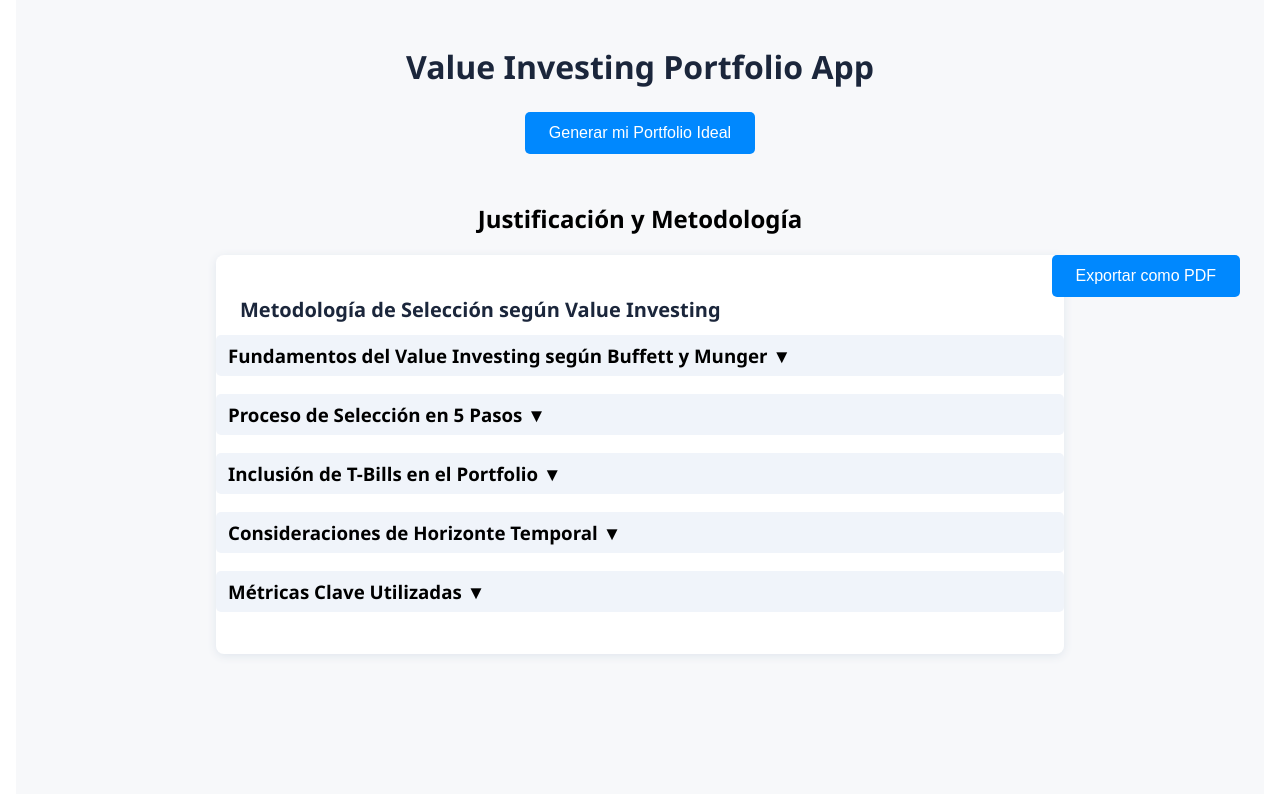
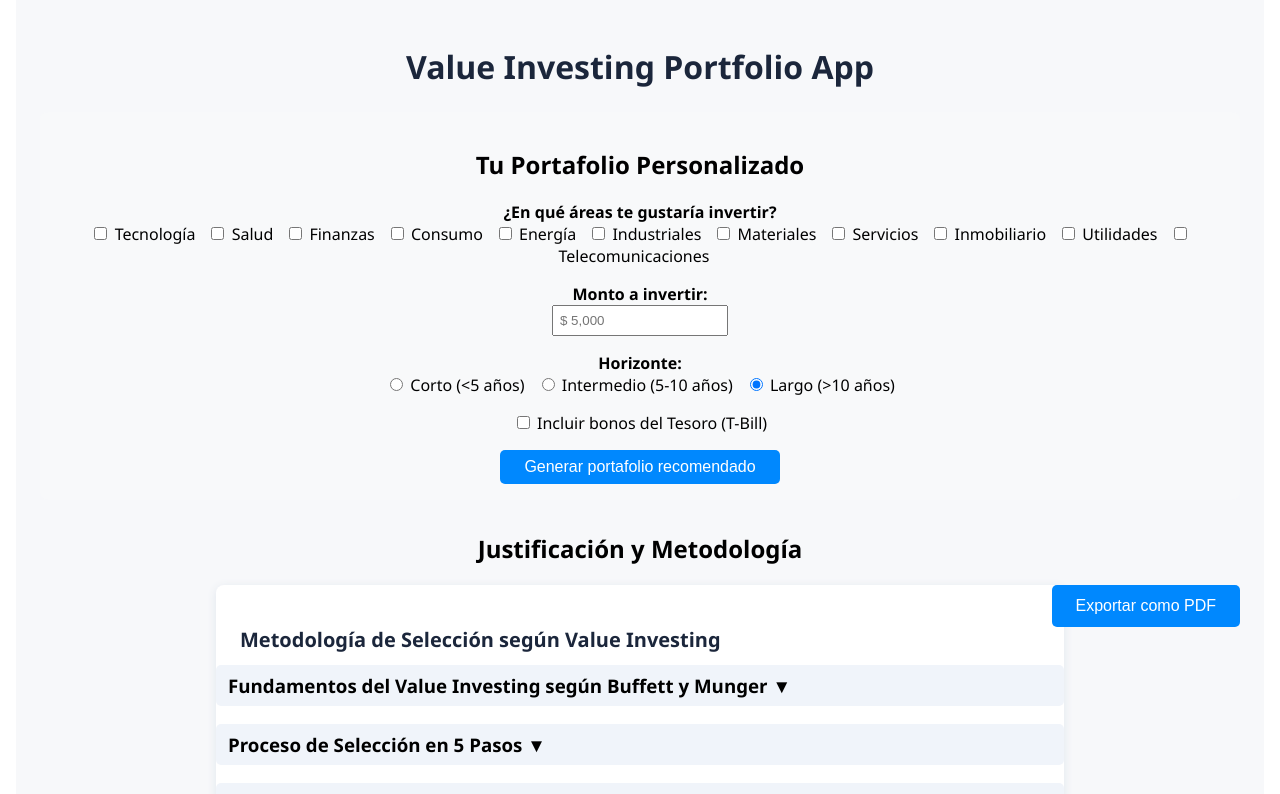
Before and after one commit to pjvalverde/value-investing-portfolio, a React (Create React App) app: page / in a window 1280 px wide. Shown: the top 794 px of the page. Built offline with nearby package versions, Linux system fonts and the light colour scheme.

Commit message:
Frontend: formulario dinámico para generación de portafolio, integración con backend

```diff
--- a/src/App.js
+++ b/src/App.js
@@ -1,5 +1,6 @@
 import './App.css';
 import { useState } from 'react';
+import PortfolioForm from './components/PortfolioForm';
 import PortfolioCharts from './components/PortfolioCharts';
 import MethodologyDoc from './components/MethodologyDoc';
 import HistoricalChart from './components/HistoricalChart';
@@ -9,27 +10,29 @@ function App() {
   const [portfolio, setPortfolio] = useState([]);
   const [loading, setLoading] = useState(false);
   const [error, setError] = useState('');
-  // Simulación de datos históricos y comparativos
   const [historicalData, setHistoricalData] = useState([]);
   const [comparativeData, setComparativeData] = useState([]);
 
-  const fetchPortfolio = async () => {
+  const fetchPortfolio = async (formData) => {
     setLoading(true);
     setError('');
     try {
-      // Generar portafolio (POST)
-      // Construye la URL base correctamente (sin barra al final)
       const BASE_URL = process.env.REACT_APP_BACKEND_URL.replace(/\/$/, '');
-      // Generar portafolio (POST)
-      await fetch(`${BASE_URL}/generate_portfolio`, { method: 'POST' });
-      // Esperar unos segundos a que el backend lo genere
-      await new Promise(res => setTimeout(res, 3000));
+      // Enviar datos del formulario al backend
+      const resGen = await fetch(`${BASE_URL}/generate_portfolio`, {
+        method: 'POST',
+        headers: { 'Content-Type': 'application/json' },
+        body: JSON.stringify(formData)
+      });
+      if (!resGen.ok) throw new Error('No se pudo generar el portafolio');
+      // Esperar unos segundos a que el backend lo procese
+      await new Promise(res => setTimeout(res, 2000));
       // Obtener portafolio (GET)
       const res = await fetch(`${BASE_URL}/portfolio`, { method: 'GET' });
       if (!res.ok) throw new Error('No se pudo obtener el portafolio');
       const data = await res.json();
       setPortfolio(data);
-      // Simula datos históricos y comparativos (reemplazar por fetch real)
+      // (Opcional) Simula datos históricos y comparativos
       setHistoricalData([
         { date: '2022-01', value: 100, CompanyA: 100, CompanyB: 100 },
         { date: '2022-06', value: 110, CompanyA: 115, CompanyB: 108 },
@@ -51,9 +54,7 @@ function App() {
   return (
     <div className="App" style={{ maxWidth: 1200, margin: '0 auto', padding: 24 }}>
       <h1>Value Investing Portfolio App</h1>
-      <button onClick={fetchPortfolio} disabled={loading} style={{ marginBottom: 16 }}>
-        {loading ? 'Generando...' : 'Generar mi Portfolio Ideal'}
-      </button>
+      <PortfolioForm onSubmit={fetchPortfolio} loading={loading} />
       {error && <div style={{ color: 'red' }}>{error}</div>}
       {portfolio.length > 0 && <PortfolioCharts portfolio={portfolio} />}
       {/* Visualización histórica */}
--- /dev/null
+++ b/src/components/PortfolioForm.js
@@ -0,0 +1,88 @@
+import React, { useState } from 'react';
+
+const SECTORS = [
+  'Tecnología',
+  'Salud',
+  'Finanzas',
+  'Consumo',
+  'Energía',
+  'Industriales',
+  'Materiales',
+  'Servicios',
+  'Inmobiliario',
+  'Utilidades',
+  'Telecomunicaciones',
+];
+
+const PortfolioForm = ({ onSubmit, loading }) => {
+  const [amount, setAmount] = useState('');
+  const [horizon, setHorizon] = useState('largo');
+  const [includeTBills, setIncludeTBills] = useState(false);
+  const [selectedSectors, setSelectedSectors] = useState([]);
+
+  const handleSectorChange = (sector) => {
+    setSelectedSectors(prev =>
+      prev.includes(sector)
+        ? prev.filter(s => s !== sector)
+        : [...prev, sector]
+    );
+  };
+
+  const handleSubmit = (e) => {
+    e.preventDefault();
+    onSubmit({ amount, horizon, includeTBills, sectors: selectedSectors });
+  };
+
+  return (
+    <form onSubmit={handleSubmit} style={{ marginBottom: 32, padding: 16, background: '#f8f9fa', borderRadius: 8 }}>
+      <h2>Tu Portafolio Personalizado</h2>
+      <div style={{ marginBottom: 16 }}>
+        <label style={{ fontWeight: 'bold' }}>¿En qué áreas te gustaría invertir?</label><br />
+        {SECTORS.map(sector => (
+          <label key={sector} style={{ marginRight: 12 }}>
+            <input
+              type="checkbox"
+              checked={selectedSectors.includes(sector)}
+              onChange={() => handleSectorChange(sector)}
+            /> {sector}
+          </label>
+        ))}
+      </div>
+      <div style={{ marginBottom: 16 }}>
+        <label style={{ fontWeight: 'bold' }}>Monto a invertir:</label><br />
+        <input
+          type="number"
+          min="100"
+          step="100"
+          value={amount}
+          onChange={e => setAmount(e.target.value)}
+          placeholder="$ 5,000"
+          required
+          style={{ padding: 6, width: 160 }}
+        />
+      </div>
+      <div style={{ marginBottom: 16 }}>
+        <label style={{ fontWeight: 'bold' }}>Horizonte:</label><br />
+        <label>
+          <input type="radio" value="corto" checked={horizon === 'corto'} onChange={() => setHorizon('corto')} /> Corto (&lt;5 años)
+        </label>
+        <label style={{ marginLeft: 12 }}>
+          <input type="radio" value="intermedio" checked={horizon === 'intermedio'} onChange={() => setHorizon('intermedio')} /> Intermedio (5-10 años)
+        </label>
+        <label style={{ marginLeft: 12 }}>
+          <input type="radio" value="largo" checked={horizon === 'largo'} onChange={() => setHorizon('largo')} /> Largo (&gt;10 años)
+        </label>
+      </div>
+      <div style={{ marginBottom: 16 }}>
+        <label>
+          <input type="checkbox" checked={includeTBills} onChange={e => setIncludeTBills(e.target.checked)} /> Incluir bonos del Tesoro (T-Bill)
+        </label>
+      </div>
+      <button type="submit" disabled={loading} style={{ padding: '8px 24px', fontSize: 16 }}>
+        {loading ? 'Generando...' : 'Generar portafolio recomendado'}
+      </button>
+    </form>
+  );
+};
+
+export default PortfolioForm;
```
